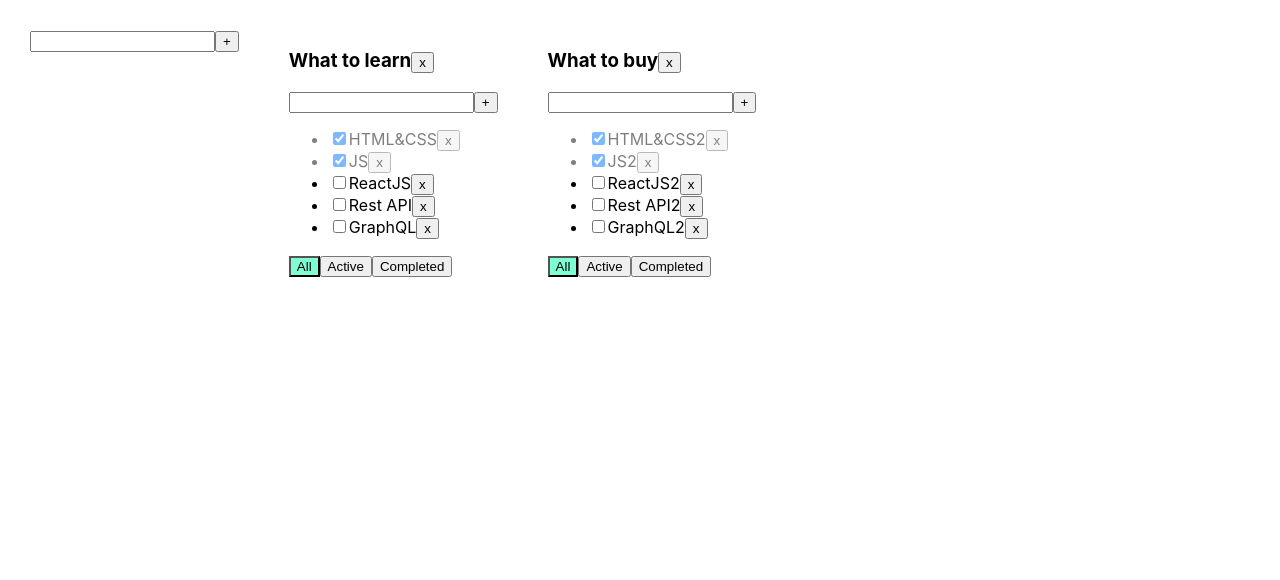
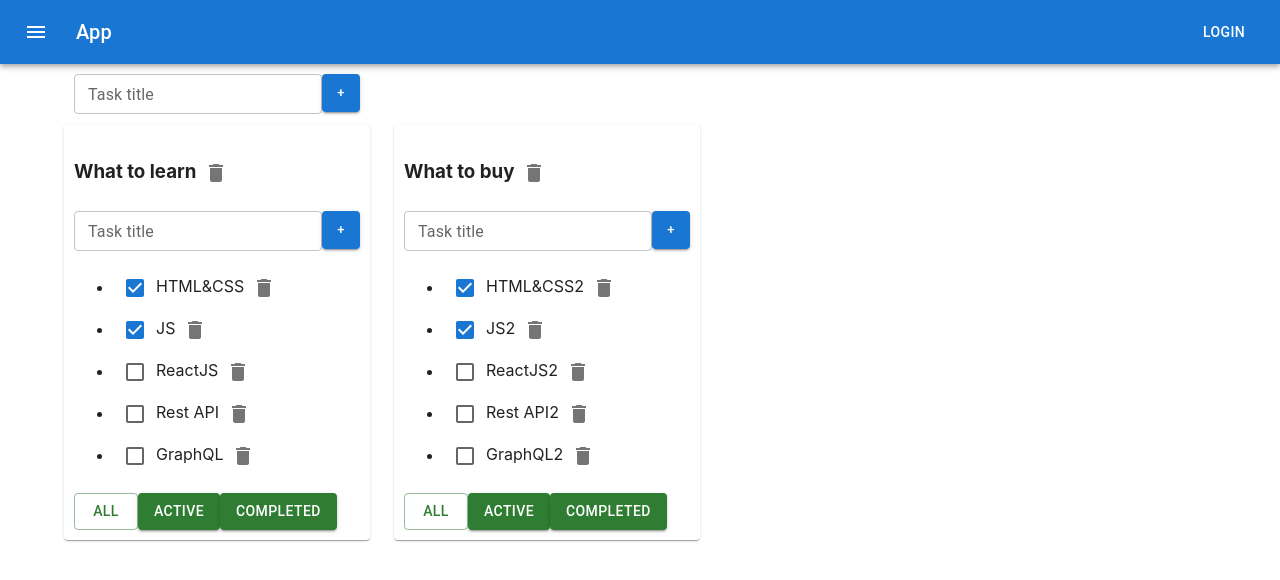
Before and after one commit to RomanChuchval/TODO_list, a React (Create React App) app: page / in a window 1280 px wide. Shown: the top 580 px of the page. Built offline with nearby package versions, Linux system fonts and the light colour scheme.

Commit message:
lesson 7 update. Add material UI

```diff
--- a/package.json
+++ b/package.json
@@ -3,6 +3,10 @@
   "version": "0.1.0",
   "private": true,
   "dependencies": {
+    "@emotion/react": "^11.10.5",
+    "@emotion/styled": "^11.10.5",
+    "@mui/icons-material": "^5.11.9",
+    "@mui/material": "^5.11.9",
     "@testing-library/jest-dom": "^5.16.5",
     "@testing-library/react": "^13.4.0",
     "@testing-library/user-event": "^13.5.0",
--- a/src/App.css
+++ b/src/App.css
@@ -1,25 +1,26 @@
 
 .App {
-  padding: 30px;
-  display: flex;
+  /*padding: 30px;*/
+  /*display: flex;*/
+
 }
 
-.App > div {
-  margin-right: 50px;
-}
+/*.App > div {*/
+/*  margin-right: 50px;*/
+/*}*/
 
-.error {
-  border: red 1px solid;
-}
+/*.error {*/
+/*  border: red 1px solid;*/
+/*}*/
 
-.error-message {
-  color: red;
-}
+/*.error-message {*/
+/*  color: red;*/
+/*}*/
 
-.active-filter {
-  background-color: aquamarine;
-}
+/*.active-filter {*/
+/*  background-color: aquamarine;*/
+/*}*/
 
-.is-done {
-  opacity: 0.5;
-}
+/*.is-done {*/
+/*  opacity: 0.5;*/
+/*}*/
--- a/src/App.tsx
+++ b/src/App.tsx
@@ -3,6 +3,9 @@
 import {Todolist} from './Todolist';
 import {v1} from 'uuid';
 import {SuperInput} from "./Components/SuperInput";
+import ButtonAppBar from "./Components/ButtonAppBar";
+import {Container, Grid} from "@mui/material";
+import Paper from '@mui/material/Paper';
 
 export type FilterValuesType = "all" | "active" | "completed";
 export type TodolistsType = {
@@ -40,7 +43,6 @@
 
     function removeTask(todolistId: string ,taskId: string) {
         setTasks({...tasks, [todolistId]: tasks[todolistId].filter(el => el.id !== taskId) })
-        //setTasks(tasks.filter(t => t.id != id));
     }
 
     function addTask(todolistId: string, title: string) {
@@ -83,7 +85,12 @@
 
     return (
         <div className="App">
+            <ButtonAppBar/>
+            <Container fixed>
+                <Grid container style={{padding: '10px'}}>
                     <SuperInput callback={addTodoList}/>
+                </Grid>
+                <Grid container spacing={3}>
                     {todolists.map(el => {
 
                         let tasksForTodolist = tasks[el.id];
@@ -96,6 +103,8 @@
                         }
 
                         return (
+                            <Grid item>
+                                <Paper style={{padding: '10px'}}>
                                     <Todolist
                                         todolistId={el.id}
                                         key={el.id}
@@ -110,8 +119,13 @@
                                         editTask={editTask}
                                         changeTodoListTitle={changeTodoListTitle}
                                     />
+                                </Paper>
+
+                            </Grid>
                         )
                     })}
+                </Grid>
+            </Container>
         </div>
     );
 }
--- /dev/null
+++ b/src/Components/ButtonAppBar.tsx
@@ -0,0 +1,32 @@
+import * as React from 'react';
+import AppBar from '@mui/material/AppBar';
+import Box from '@mui/material/Box';
+import Toolbar from '@mui/material/Toolbar';
+import Typography from '@mui/material/Typography';
+import Button from '@mui/material/Button';
+import IconButton from '@mui/material/IconButton';
+import MenuIcon from '@mui/icons-material/Menu';
+
+export default function ButtonAppBar() {
+    return (
+        <Box sx={{ flexGrow: 1 }}>
+            <AppBar position="static">
+                <Toolbar>
+                    <IconButton
+                        size="large"
+                        edge="start"
+                        color="inherit"
+                        aria-label="menu"
+                        sx={{ mr: 2 }}
+                    >
+                        <MenuIcon />
+                    </IconButton>
+                    <Typography variant="h6" component="div" sx={{ flexGrow: 1 }}>
+                        App
+                    </Typography>
+                    <Button color="inherit">Login</Button>
+                </Toolbar>
+            </AppBar>
+        </Box>
+    );
+}
--- a/src/Components/SuperInput.tsx
+++ b/src/Components/SuperInput.tsx
@@ -1,4 +1,6 @@
 import React, {ChangeEvent, KeyboardEvent, useState} from 'react';
+import Button from '@mui/material/Button';
+import TextField from '@mui/material/TextField';
 
 
 export type SuperInputPropsType = {
@@ -28,16 +30,28 @@
             addTask();
         }
     }
+ const buttonClassName = {
+        maxWidth: '38px',
+        maxHeight: '38px',
+        minWidth: '38px',
+        minHeight: '38px'
+    }
 
     return (
         <div>
-            <input value={title}
-                   onChange={onChangeHandler}
-                   onKeyPress={onKeyPressHandler}
-                   className={error ? "error" : ""}
+            <TextField id="outlined-basic"
+                       label={error ? 'Title is required' : "Task title"}
+                       variant="outlined"
+                       value={title}
+                       onChange={onChangeHandler}
+                       onKeyPress={onKeyPressHandler}
+                       size='small'
+                       error={!!error}
             />
-            <button onClick={addTask}>+</button>
-            {error && <div className="error-message">{error}</div>}
+            <Button style={buttonClassName}
+                    onClick={addTask}
+                    variant="contained"
+                    size="small">+</Button>
         </div>
     );
 };
--- a/src/Todolist.tsx
+++ b/src/Todolist.tsx
@@ -2,6 +2,10 @@
 import {FilterValuesType} from './App';
 import {SuperInput} from "./Components/SuperInput";
 import {EditableSpan} from "./Components/EditableSpan";
+import DeleteIcon from '@mui/icons-material/Delete';
+import IconButton from '@mui/material/IconButton';
+import Button from '@mui/material/Button';
+import Checkbox from '@mui/material/Checkbox';
 
 
 type TaskType = {
@@ -44,7 +48,11 @@
 
     return <div>
         <h3><EditableSpan OldTitle={props.title} callBack={onChangeTitleHandler} />
-            <button onClick={removeTodoListHandler}>x</button>
+            <IconButton
+                onClick={removeTodoListHandler}
+                aria-label="delete">
+                <DeleteIcon />
+            </IconButton>
         </h3>
         <SuperInput callback={addTaskHandler}/>
         <ul>
@@ -59,25 +67,33 @@
                     }
 
                     return <li key={t.id} className={t.isDone ? "is-done" : ""}>
-                        <input type="checkbox"
-                               onChange={onChangeHandler}
-                               checked={t.isDone}/>
+                        <Checkbox onChange={onChangeHandler} checked={t.isDone}/>
                                 <EditableSpan OldTitle={t.title} callBack={editTaskHandler} />
-                        <button onClick={onClickHandler}>x</button>
+                        <IconButton
+                            onClick={onClickHandler}
+                            aria-label="delete">
+                            <DeleteIcon />
+                        </IconButton>
                     </li>
                 })
             }
         </ul>
         <div>
-            <button className={props.filter === 'all' ? "active-filter" : ""}
-                    onClick={onAllClickHandler}>All
-            </button>
-            <button className={props.filter === 'active' ? "active-filter" : ""}
-                    onClick={onActiveClickHandler}>Active
-            </button>
-            <button className={props.filter === 'completed' ? "active-filter" : ""}
-                    onClick={onCompletedClickHandler}>Completed
-            </button>
+            <Button variant={props.filter === 'all' ? 'outlined' : 'contained'}
+                    onClick={onAllClickHandler}
+                    color="success">
+                All
+            </Button>
+            <Button variant={props.filter === 'active' ? 'outlined' : 'contained'}
+                    onClick={onActiveClickHandler}
+                    color="success">
+                Active
+            </Button>
+            <Button variant={props.filter === 'completed' ? 'outlined' : 'contained'}
+                    onClick={onCompletedClickHandler}
+                    color="success">
+                Completed
+            </Button>
         </div>
     </div>
 }
```
Also changed, not shown: 1 other file (tests, documents, lock files or other folders). Lines whose indentation alone changed are shown as unchanged.
